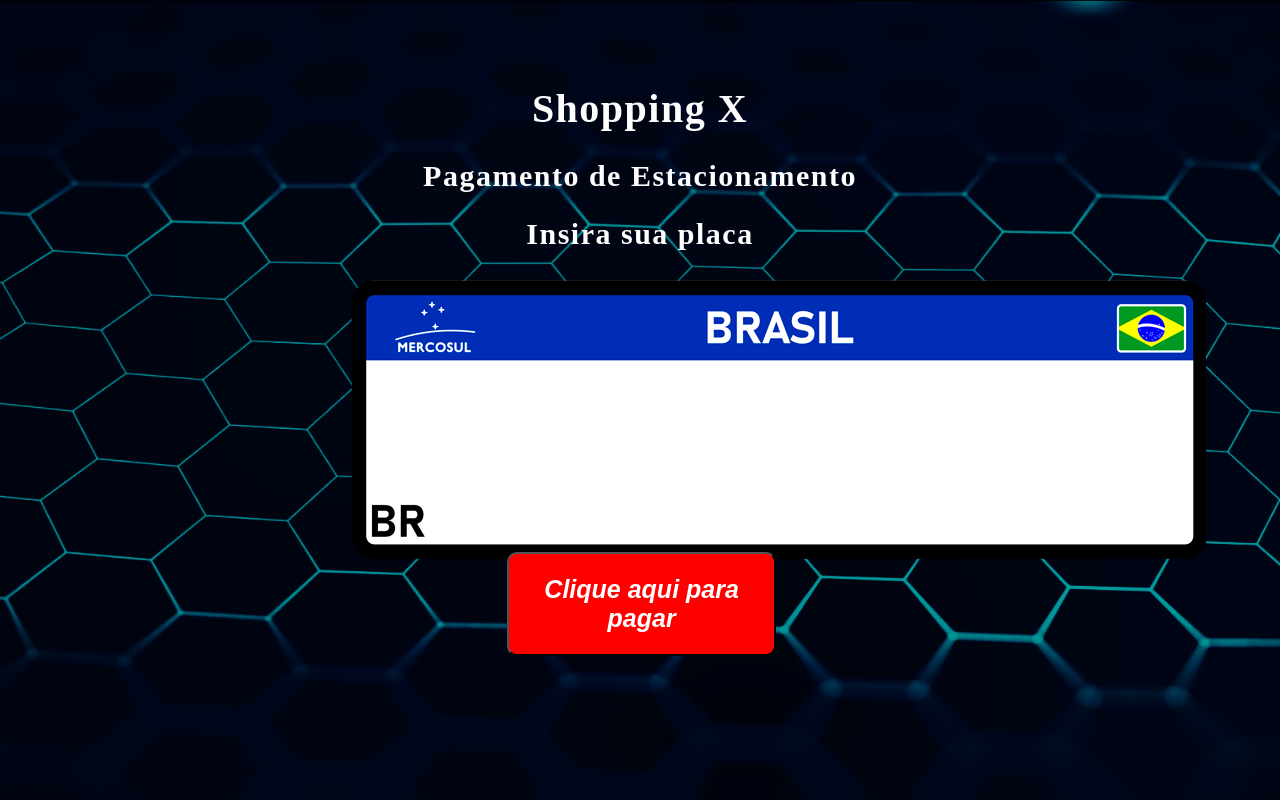
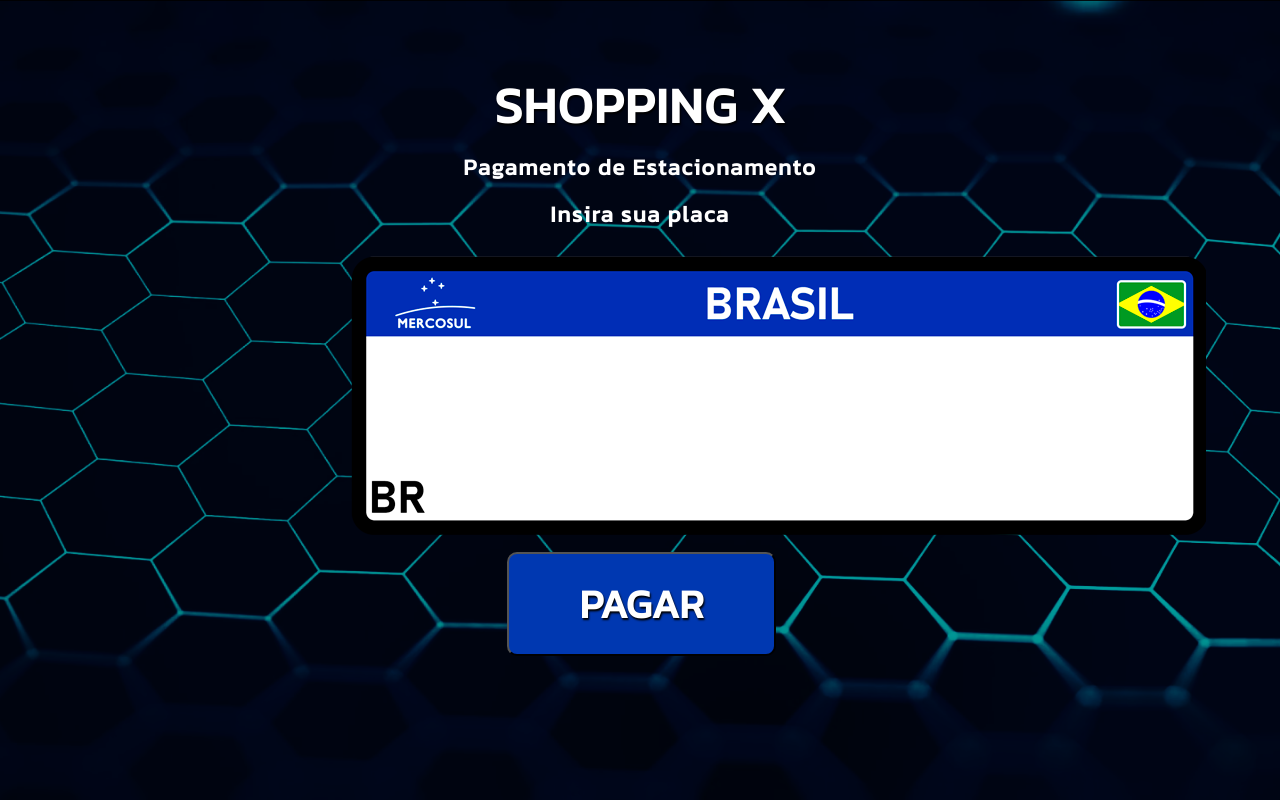
Before and after one commit to PavanAnn/fast-park, a plain HTML site: page pagamento/inserir_placa.html in a window 1280 px wide. Drawn offline with Linux system fonts and the light colour scheme.

Commit message:
Layout changes

```diff
--- a/pagamento/inserir_placa.css
+++ b/pagamento/inserir_placa.css
@@ -1,3 +1,20 @@
+@font-face {
+    font-family: 'mandatory';
+    src: url('../Fonts/mandator-webfont.woff') format('woff2'),
+         url('../Fonts/mandator-webfont.woff2') format('woff');
+    font-weight: normal;
+    font-style: normal;
+}
+
+@font-face {
+    font-family: 'fe-font';
+    src: url('../Fonts/fe-font-webfont.woff2') format('woff2'),
+         url('../Fonts/fe-font-webfont.woff') format('woff');
+    font-weight: normal;
+    font-style: normal;
+
+}
+
 body{
     background-image: url("/images/hexa.png");
     /* height: 100%; */
@@ -6,12 +23,25 @@ body{
 
 .header_logo {
     padding-top: 50px;
-    font-size: 20px;
+
     text-align: center;
     color: #fefeff;
     letter-spacing: 1.5px;
     margin-bottom: 2%;
+
+    font-family: 'Kanit', sans-serif;
+    font-style: normal;
+    font-weight: normal;
+    font-size: 15px;
+    line-height: 28px;
+    color: #ffffff;
 }
+
+.header_title {
+    text-shadow: 1px 2px 2px black;
+    font-size: 50px;
+}
+
 .center {
     display: block;
     margin-left: auto;
@@ -26,6 +56,22 @@ body{
     height: 285px;
 }
 
+
+
+#placa{
+    width: 86%;
+    margin-top: 11%;
+    margin-left: 11%;
+    height: 55%;
+    border: none;
+    text-transform: uppercase;
+    font-size:112pt;
+    font-family: 'fe-font';
+    outline: none;
+}
+
+/*
+Antigo
 #placa{
     width: 88%;
     margin-top: 10%;
@@ -34,23 +80,51 @@ body{
     border: none;
     text-transform: uppercase;
     text-align: center;
-    font-size:100pt;
+    font-size:120pt;
+    font-family: 'mandatoryregular';
 }
+Antigo Novo
+#placa{
+    width: 86%;
+    margin-top: 10%;
+    margin-left: 11%;
+    height: 63%;
+    border: none;
+    text-transform: uppercase;
+    font-size:118pt;
+    font-family: 'fe-font';
+}
+*/
 
 .button {
     position:absolute;
     bottom: 18%;
     margin-left: 39%;
+
+    font-family: 'Kanit', sans-serif;
+    font-style: normal;
+    font-weight: normal;
+    font-size: 15px;
+    line-height: 28px;
+    color: #ffffff;
 }
 
-#btn_payment{
+.button:hover {
+    background-color: rgb(0, 26, 121);
+
+    cursor: pointer;
+}
+
+/* Mudei para Class */
+.btn_payment{
     color: white;
-    background-color: red;
+    background-color: #0038b1;
     border-radius: 10px;
     height: 13%;
     width: 21%;
-    font-size: 25px;
-    font-style: italic;
+    text-shadow: 1px 2px 2px black;
+    font-size: 40px;
+    font-style: normal;
     font-weight: bold;
     text-align: center;
 }
--- a/pagamento/inserir_placa.html
+++ b/pagamento/inserir_placa.html
@@ -3,17 +3,18 @@
         <title>Página de Pagamento</title>
         <meta charset="UTF-8">
         <link rel='stylesheet' href="inserir_placa.css">
+        <link rel="stylesheet" href="https://fonts.googleapis.com/css?family=Kanit">
     </head>
     <body>
         <header class="header_logo">
-            <h1>Shopping X</h2>
+            <h1 class="header_title">SHOPPING X</h1>
             <h2>Pagamento de Estacionamento</h2>
             <h2>Insira sua placa</h2>
         </header>
         <div id="img_input">
-            <input id="placa" class="submit_text" maxlength="8"/>
+            <input id="placa" class="submit_text" maxlength="7"/>
         </div>
-        <button class="button" id="btn_payment" onclick="window.location.href='/pagamento/metodo_pagamento.html'">Clique aqui para pagar</button>
+        <button class="button btn_payment" id="btn_payment" onclick="window.location.href='/pagamento/metodo_pagamento.html'">PAGAR</button>
 
     </body>
 </html>
--- a/pagamento/metodo_pagamento.css
+++ b/pagamento/metodo_pagamento.css
@@ -1,15 +1,31 @@
+@font-face {
+  font-family: 'fe-font';
+  src: url('../Fonts/fe-font-webfont.woff2') format('woff2'),
+       url('../Fonts/fe-font-webfont.woff') format('woff');
+  font-weight: normal;
+  font-style: normal;
+
+}
+
 body {
     background-image: url("../images/hexa.png");   /*Background teste enquanto não acham a outra :p */
     background-size: 100% 130%;
+
+}
+
+.header_title {
+  text-shadow: 1px 2px 2px black;
+    font-size: 50px;
 }
 
 .header_logo {
     padding-top: 50px;
-    font-size: 20px;
+    font-size: 15px;
     text-align: center;
     color: #fefeff;
     margin-bottom: 50px;
     letter-spacing: 1.5px;
+    font-family: 'fe-font';
 
   }
 
@@ -44,7 +60,7 @@ body {
 
 /* Caixas de cada metodo */
 .wrapper > div{
-    color: white;
+    color: rgb(223, 209, 209);
     font-weight: bold;
     font-style: oblique;
     font-size: 20px;
```
Also changed, not shown: pagamento/metodo_pagamento.html (+1 -1 lines), panel.css (+21 -2 lines), panel.html (+18 -13 lines), Fonts/fe-font-webfont.woff (added), Fonts/fe-font-webfont.woff2 (added), Fonts/mandator-webfont.woff (added), Fonts/mandator-webfont.woff2 (added).
